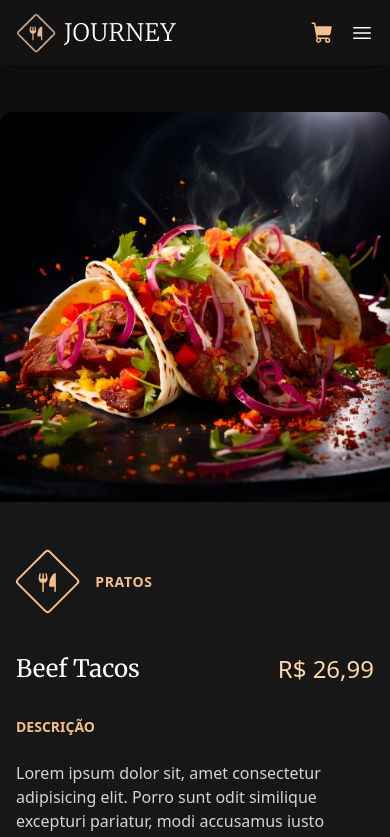
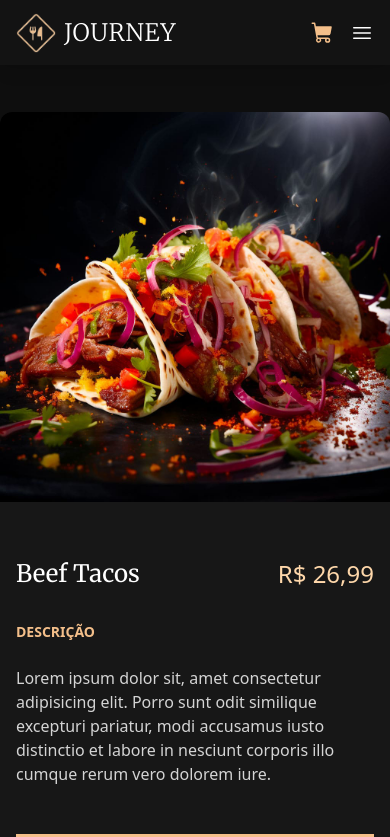
Before and after one commit to CristianDaniel1/journey-restaurant, a React (Vite) app: page /cardapio/beef-tacos in a window 390 px wide. Shown: the top 837 px of the page. Built offline with nearby package versions, Linux system fonts and the light colour scheme.

Commit message:
Mudança no display de icones no mobile

```diff
--- a/src/components/CategoryIconContainer.tsx
+++ b/src/components/CategoryIconContainer.tsx
@@ -5,16 +5,24 @@ import { IceCreamIcon } from './icons/IceCreamIcon.tsx';
 
 interface IconContainerProps {
   category: 'dish' | 'drink' | 'dessert';
+  invisible?: boolean;
 }
 
-export const CategoryIconContainer = ({ category }: IconContainerProps) => {
+export const CategoryIconContainer = ({
+  category,
+  invisible,
+}: IconContainerProps) => {
   let categ = 'Pratos';
 
   if (category === 'dessert') categ = 'Sobremesa';
   if (category === 'drink') categ = 'Bebidas';
 
   return (
-    <div className="text-primary flex pb-12 gap-8 items-center">
+    <div
+      className={`text-primary ${
+        invisible ? 'hidden sm:flex' : 'flex'
+      } pb-12 gap-8 items-center`}
+    >
       <IconContainer className="translate-x-2">
         {category === 'dish' && <FoodIcon />}
         {category === 'drink' && <DrinkIcon />}
--- a/src/pages/MenuDetails.tsx
+++ b/src/pages/MenuDetails.tsx
@@ -32,7 +32,7 @@ export const MenuDetails = () => {
             />
           </div>
           <div className="padding-x md:pl-0 md:pr-12 lg:pr-20 py-6 md:py-8 lg:py-14">
-            <CategoryIconContainer category={category} />
+            <CategoryIconContainer category={category} invisible />
             <div className="flex justify-between items-center pb-8 gap-4 flex-wrap">
               <h2 className="text-2xl xl:text-4xl font-merry">{name}</h2>
               <div className="text-primary-light font-medium text-2xl xl:text-4xl">
```
